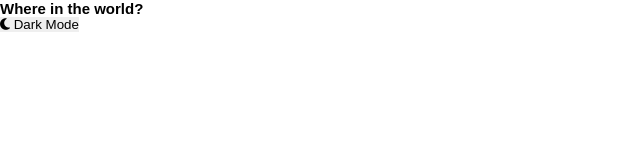
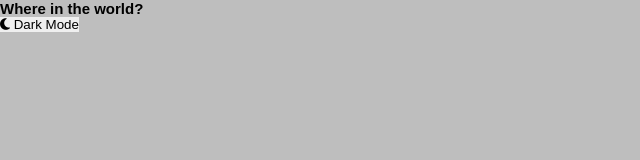
Before and after one commit to popehiflo/frontend-mentor, a plain HTML site: page rest-countries-api-with-color-theme-switcher/index.html in a window 1280 px wide. Shown: the whole page, without its empty margins (0-640 px from the left). Drawn offline with Linux system fonts and the light colour scheme.

Commit message:
feat: CSS body light color and dark color

```diff
--- a/rest-countries-api-with-color-theme-switcher/css/style.css
+++ b/rest-countries-api-with-color-theme-switcher/css/style.css
@@ -16,3 +16,22 @@ html {
   scroll-behavior: smooth;
   scroll-padding-top: 2rem;
 }
+
+body {
+  --color-bg-primary: #bebebe;
+  --color-bg-secondary: #ffffff;
+  --color-text: #000000;
+  color: var(--color-text);
+  background: var(--color-bg-primary);
+}
+
+body.dark {
+  --color-bg-primary: #212e37;
+  --color-bg-secondary: #2b3743;
+  --color-text: #ffffff;
+}
+
+.topbar {
+  display: flex;
+  justify-content: space-between;
+}
```
